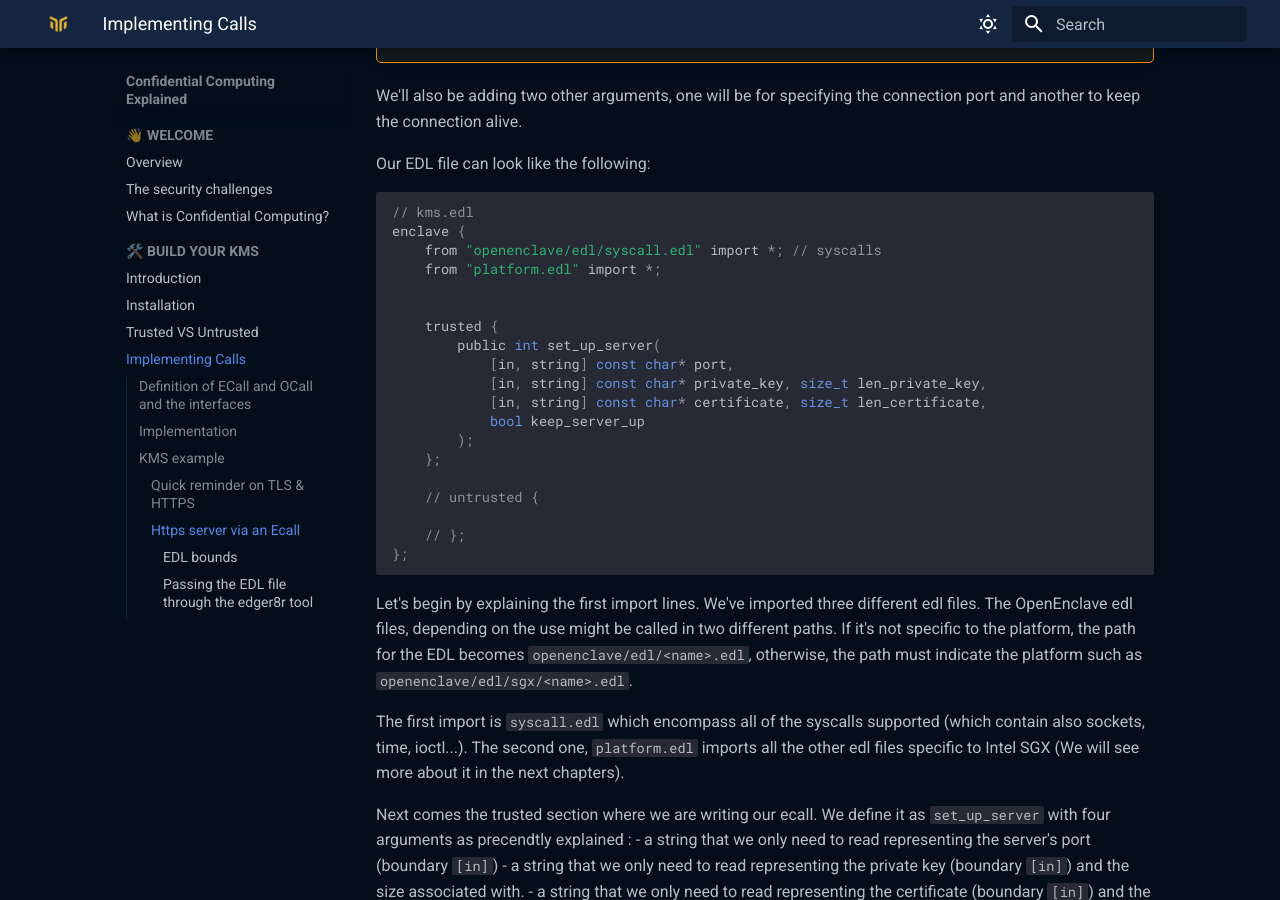
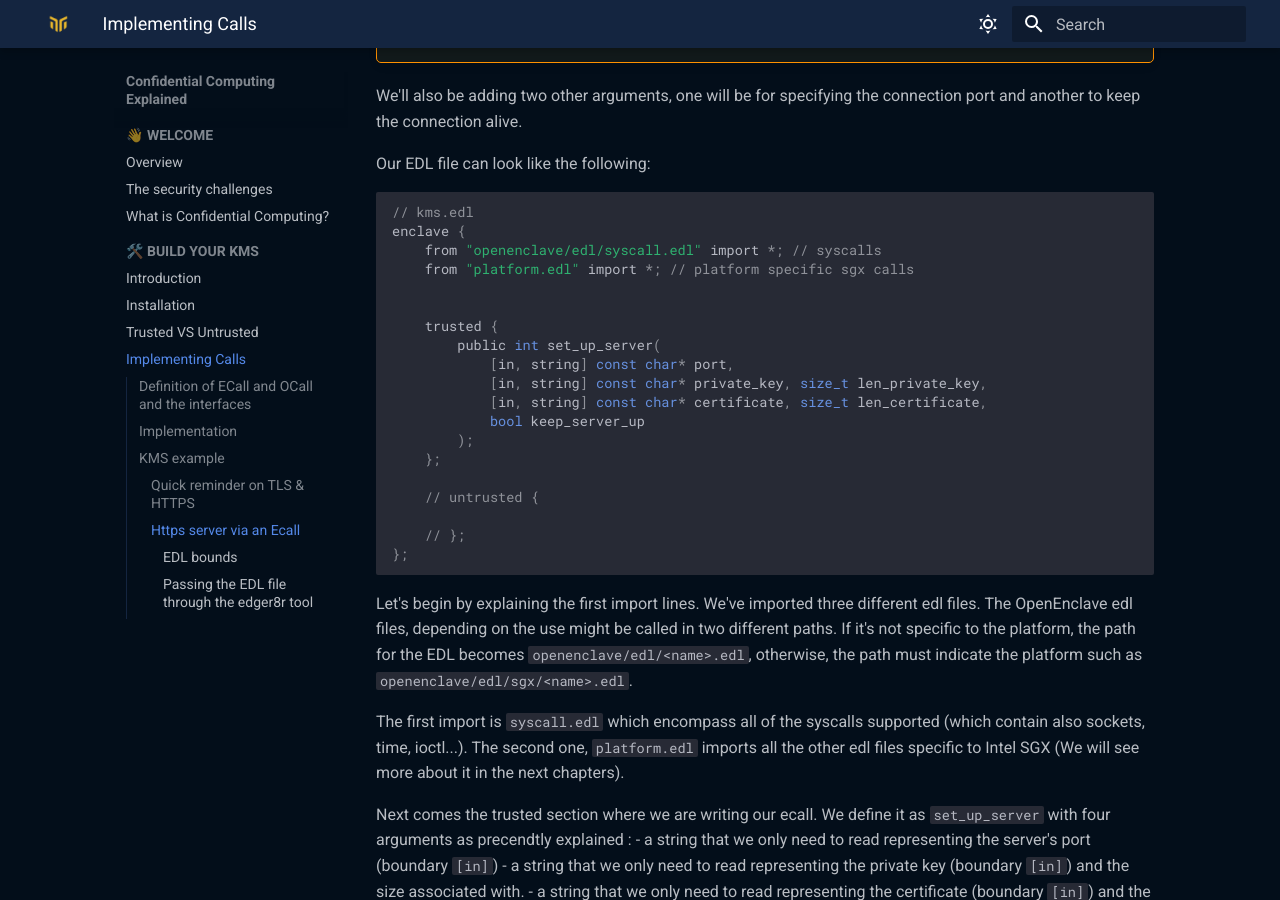
Before and after one commit to mithril-security/Confidential_Computing_Explained, an MkDocs documentation site: the page built from docs/docs/build-your-kms/trusted-vs-untrusted-impl.md, in a window 1280 px wide and 900 px high, scrolled down 1940 px. Built offline with MkDocs 1.6.1 and Material for MkDocs 9.7.7, drawn with Linux system fonts in a browser that asks for light colours; comment, search, counter and statistics services are not loaded.

Commit message:
implementation Trusted VS untrusted

```diff
--- a/docs/docs/build-your-kms/trusted-vs-untrusted-impl.md
+++ b/docs/docs/build-your-kms/trusted-vs-untrusted-impl.md
@@ -70,7 +70,7 @@ Our EDL file can look like the following:
 // kms.edl
 enclave {
     from "openenclave/edl/syscall.edl" import *; // syscalls
-    from "platform.edl" import *;
+    from "platform.edl" import *; // platform specific sgx calls
 
 
     trusted {
```
